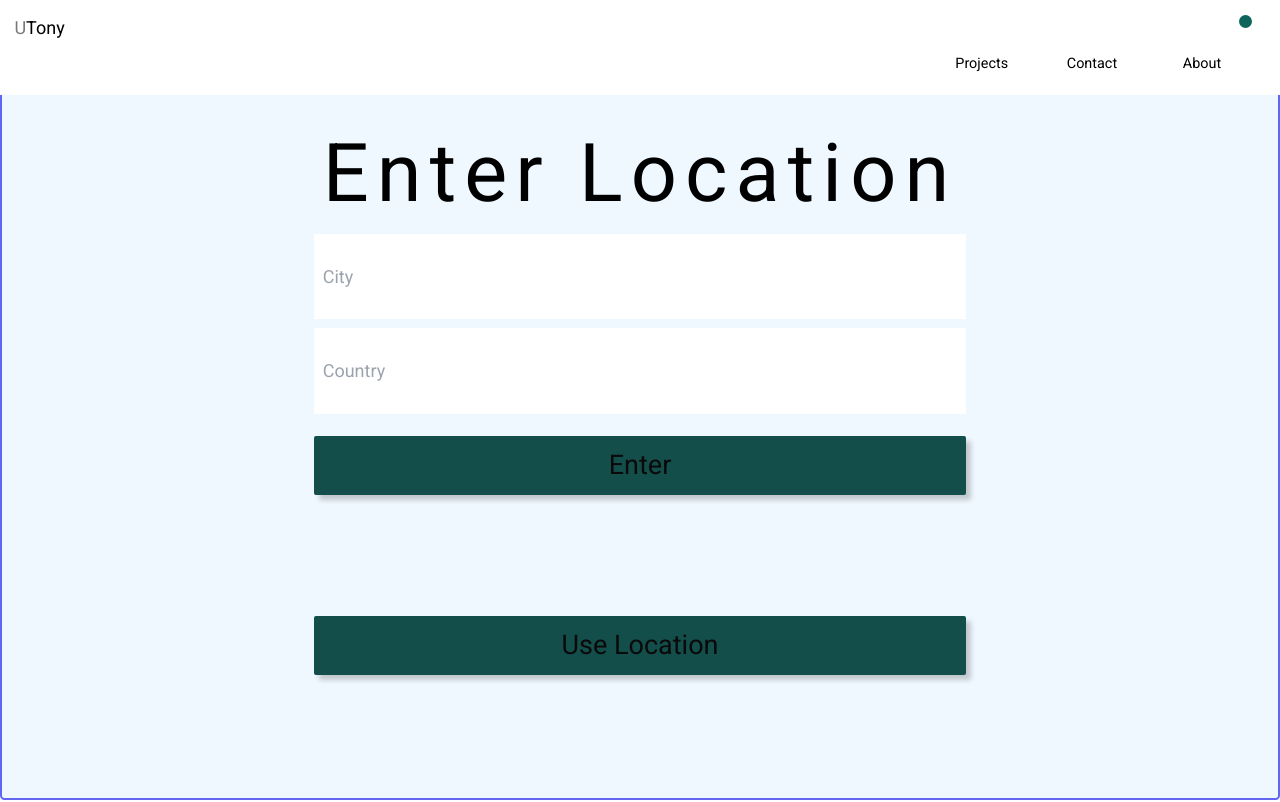
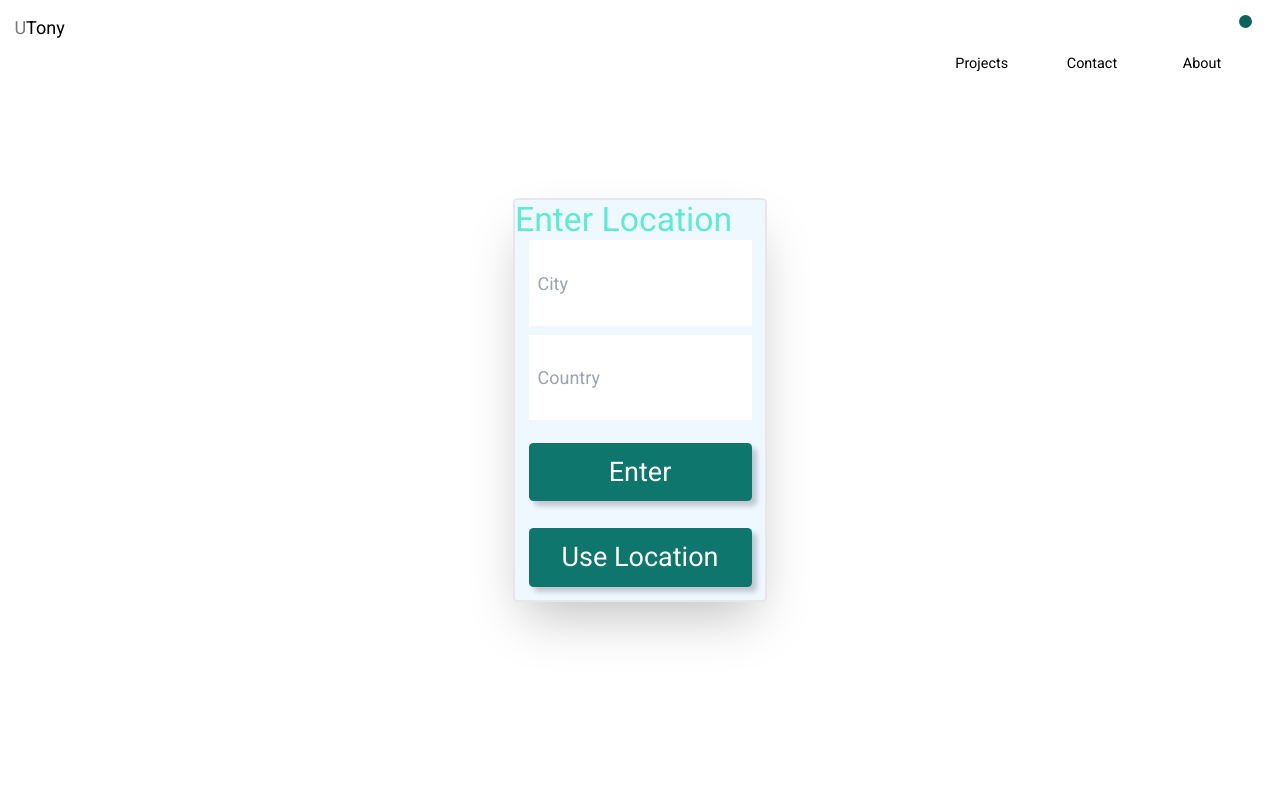
Before and after one commit to UtonyDev/utony-portfolio, a React (Vite) app: page /uweather in a window 1280 px wide. Shown: the top 802 px of the page. Built offline with nearby package versions, Linux system fonts and the light colour scheme.

Commit message:
made some UI adjustments... testing some components

```diff
--- a/src/Pages/utonyweather/form.css
+++ b/src/Pages/utonyweather/form.css
@@ -15,3 +15,46 @@ box-sizing: border-box;
 .input {
     visibility: visible !important;
 }
+
+.form-container {
+    background-color: aliceblue;
+}
+
+.loader {
+    font-size: 10px;
+    width: 1em;
+    height: 1em;
+    border-radius: 50%;
+    position: relative;
+    text-indent: -9999em;
+    animation: mulShdSpin 1.1s infinite ease;
+    transform: translateZ(0);
+  }
+
+  @keyframes mulShdSpin {
+    0%,
+    100% {
+      box-shadow: 0em -2.6em 0em 0em #ffffff, 1.8em -1.8em 0 0em rgba(255,255,255, 0.2), 2.5em 0em 0 0em rgba(255,255,255, 0.2), 1.75em 1.75em 0 0em rgba(255,255,255, 0.2), 0em 2.5em 0 0em rgba(255,255,255, 0.2), -1.8em 1.8em 0 0em rgba(255,255,255, 0.2), -2.6em 0em 0 0em rgba(255,255,255, 0.5), -1.8em -1.8em 0 0em rgba(255,255,255, 0.7);
+    }
+    12.5% {
+      box-shadow: 0em -2.6em 0em 0em rgba(255,255,255, 0.7), 1.8em -1.8em 0 0em #ffffff, 2.5em 0em 0 0em rgba(255,255,255, 0.2), 1.75em 1.75em 0 0em rgba(255,255,255, 0.2), 0em 2.5em 0 0em rgba(255,255,255, 0.2), -1.8em 1.8em 0 0em rgba(255,255,255, 0.2), -2.6em 0em 0 0em rgba(255,255,255, 0.2), -1.8em -1.8em 0 0em rgba(255,255,255, 0.5);
+    }
+    25% {
+      box-shadow: 0em -2.6em 0em 0em rgba(255,255,255, 0.5), 1.8em -1.8em 0 0em rgba(255,255,255, 0.7), 2.5em 0em 0 0em #ffffff, 1.75em 1.75em 0 0em rgba(255,255,255, 0.2), 0em 2.5em 0 0em rgba(255,255,255, 0.2), -1.8em 1.8em 0 0em rgba(255,255,255, 0.2), -2.6em 0em 0 0em rgba(255,255,255, 0.2), -1.8em -1.8em 0 0em rgba(255,255,255, 0.2);
+    }
+    37.5% {
+      box-shadow: 0em -2.6em 0em 0em rgba(255,255,255, 0.2), 1.8em -1.8em 0 0em rgba(255,255,255, 0.5), 2.5em 0em 0 0em rgba(255,255,255, 0.7), 1.75em 1.75em 0 0em #ffffff, 0em 2.5em 0 0em rgba(255,255,255, 0.2), -1.8em 1.8em 0 0em rgba(255,255,255, 0.2), -2.6em 0em 0 0em rgba(255,255,255, 0.2), -1.8em -1.8em 0 0em rgba(255,255,255, 0.2);
+    }
+    50% {
+      box-shadow: 0em -2.6em 0em 0em rgba(255,255,255, 0.2), 1.8em -1.8em 0 0em rgba(255,255,255, 0.2), 2.5em 0em 0 0em rgba(255,255,255, 0.5), 1.75em 1.75em 0 0em rgba(255,255,255, 0.7), 0em 2.5em 0 0em #ffffff, -1.8em 1.8em 0 0em rgba(255,255,255, 0.2), -2.6em 0em 0 0em rgba(255,255,255, 0.2), -1.8em -1.8em 0 0em rgba(255,255,255, 0.2);
+    }
+    62.5% {
+      box-shadow: 0em -2.6em 0em 0em rgba(255,255,255, 0.2), 1.8em -1.8em 0 0em rgba(255,255,255, 0.2), 2.5em 0em 0 0em rgba(255,255,255, 0.2), 1.75em 1.75em 0 0em rgba(255,255,255, 0.5), 0em 2.5em 0 0em rgba(255,255,255, 0.7), -1.8em 1.8em 0 0em #ffffff, -2.6em 0em 0 0em rgba(255,255,255, 0.2), -1.8em -1.8em 0 0em rgba(255,255,255, 0.2);
+    }
+    75% {
+      box-shadow: 0em -2.6em 0em 0em rgba(255,255,255, 0.2), 1.8em -1.8em 0 0em rgba(255,255,255, 0.2), 2.5em 0em 0 0em rgba(255,255,255, 0.2), 1.75em 1.75em 0 0em rgba(255,255,255, 0.2), 0em 2.5em 0 0em rgba(255,255,255, 0.5), -1.8em 1.8em 0 0em rgba(255,255,255, 0.7), -2.6em 0em 0 0em #ffffff, -1.8em -1.8em 0 0em rgba(255,255,255, 0.2);
+    }
+    87.5% {
+      box-shadow: 0em -2.6em 0em 0em rgba(255,255,255, 0.2), 1.8em -1.8em 0 0em rgba(255,255,255, 0.2), 2.5em 0em 0 0em rgba(255,255,255, 0.2), 1.75em 1.75em 0 0em rgba(255,255,255, 0.2), 0em 2.5em 0 0em rgba(255,255,255, 0.2), -1.8em 1.8em 0 0em rgba(255,255,255, 0.5), -2.6em 0em 0 0em rgba(255,255,255, 0.7), -1.8em -1.8em 0 0em #ffffff;
+    }
+  }
--- a/src/Pages/utonyweather/locationForm.jsx
+++ b/src/Pages/utonyweather/locationForm.jsx
@@ -7,6 +7,7 @@ function LocationForm({ fetchData, fetchWeatherByCoordinates }) {
     const [country, setCountry] = useState('');
     const [latitude, setLatitude] = useState('');
     const [longitude, setLongitude] = useState('');
+    const [loading, setLoading] = useState(false);
 
 
     const handleSubmit = (e) => {
@@ -21,7 +22,7 @@ function LocationForm({ fetchData, fetchWeatherByCoordinates }) {
         fetchData(city, country);
     }
 
-    const useCoordsData = (latitude, longitude) => {
+    const useCoordsData = () => {
         if (navigator.geolocation) {
             navigator.geolocation.getCurrentPosition(
               async (position) => {
@@ -42,22 +43,25 @@ function LocationForm({ fetchData, fetchWeatherByCoordinates }) {
           }
         }
 
+
     return (
-        <div className='w-auto place-content-center grid border-2 border-indigo-500 rounded'>
-            <h1><span className="gb gtxt p-5"> Enter Location </span></h1>
-            <form onSubmit={handleSubmit} className='grid grid-rows-4 gap-2'>
-                <input className='mx-3 p-2' type="text" placeholder="City" value={city}
-                onChange={(e) => setCity(e.target.value)} />
+        <div className=' place-content-center grid'>
+            <div className="form-container m-5 grid border-2 shadow-2xl rounded">
 
-                <input className='mx-3 p-2' type="text" placeholder="Country" value={country}
-                onChange={(e) => setCountry(e.target.value)} />
+                <h1><span className="text-teal-300 text-3xl text-justify"> Enter Location </span></h1>
+                <form onSubmit={handleSubmit} className='grid grid-rows-3 gap-2'>
+                    <input className='mx-3 p-2' type="text" placeholder="City" value={city}
+                    onChange={(e) => setCity(e.target.value)} />
 
-                <button className='mx-3 my-3 p-2 bg-teal-900' type="submit"> Enter </button>
+                    <input className='mx-3 p-2' type="text" placeholder="Country" value={country}
+                    onChange={(e) => setCountry(e.target.value)} />
 
-            </form>
+                    <button className='mx-3 my-3 p-2 bg-teal-700 rounded text-white' type="submit"> Enter </button>
 
-            <button className='mx-3 my-3 p-2 bg-teal-900' onClick={useCoordsData}>Use Location</button>
+                </form>
 
+                <button className='mx-3 my-3 p-2 bg-teal-700 rounded text-white' onClick={useCoordsData}>Use Location</button>
+            </div>
         </div>
     );
     }
--- a/src/Pages/utonyweather/uweather.css
+++ b/src/Pages/utonyweather/uweather.css
@@ -4,6 +4,6 @@
 
 
 .weather-app {
-    background-color: aliceblue;
     display: grid;
+    background-color: var(--topbackclr);
 }
--- a/src/Pages/utonyweather/uweather.jsx
+++ b/src/Pages/utonyweather/uweather.jsx
@@ -4,29 +4,25 @@ import './uweather.css';
 
 const UWeather = () => {
     const [data, setData] = useState(null);
-    const [prompt, setPrompt] = useState(false); // Default to `false` to prevent showing the prompt initially
+    const [prompt, setPrompt] = useState(false);
+    const [loading, setLoading] = useState(false);
     const [error, setError] = useState(null);
 
     useEffect(() => {
-        // Check if any data exists in localStorage during the initial render
-        const keys = Object.keys(localStorage);
-        console.log(keys);
-        console.log(keys.length);
+        // Retrieve the weather cache object from localStorage
+        const weatherCacheKey = 'weatherCache';
+        const cachedData = JSON.parse(localStorage.getItem(weatherCacheKey)) || {}; // Use empty object if no data is present
 
-        if (keys.length > 0) {
-            try {
-                // Retrieve the most recent data in localStorage (optional logic can be added to handle multiple keys)
-                const latestKey = keys[keys.length - 1]; // Example: Get the last added key
-                console.log(latestKey);
-                const cachedData = JSON.parse(localStorage.getItem(latestKey));
+        console.log('Cached data:', cachedData);
 
-                setData(cachedData); // Use cached data for rendering
-                console.log('Using cached data from localStorage:', cachedData);
+        // Check if there is any data in the cache
+        if (Object.keys(cachedData).length > 0) {
+            // Optional: You can handle the most recent data or specific logic to pick data
+            const latestKey = Object.keys(cachedData)[Object.keys(cachedData).length - 1]; // Get the last added key
+            const latestData = cachedData[latestKey];
 
-
-            } catch (err) {
-                console.error('Error parsing cached data:', err);
-            }
+            setData(latestData); // Use the most recent cached data for rendering
+            console.log('Using cached data from weatherCache:', latestData);
         } else {
             // No cached data, show the location prompt
             setPrompt(true);
@@ -36,13 +32,16 @@ const UWeather = () => {
     // Function to fetch weather data
     const fetchData = async (city, country) => {
         const cacheKey = `${city}:${country}`;
-        const cachedWeather = localStorage.getItem(cacheKey);
+        const weatherCacheKey = 'weatherCache';
 
-        console.log(cacheKey);
+        // Retrieve the cache object from localStorage
+        const cachedData = JSON.parse(localStorage.getItem(weatherCacheKey)) || {};
 
-        // Check if data exists in localStorage
-        if (cachedWeather) {
-            const jsonCachedData = JSON.parse(cachedWeather); // Parse cached data
+        console.log('Cache key:', cacheKey);
+
+        // Check if data for the given city-country pair exists in the cache
+        if (cachedData[cacheKey]) {
+            const jsonCachedData = cachedData[cacheKey]; // Access cached data
             setData(jsonCachedData); // Set the state to cached data
             console.log('Using cached weather data:', jsonCachedData);
         } else {
@@ -56,7 +55,11 @@ const UWeather = () => {
                 }
 
                 const jsonData = await response.json();
-                localStorage.setItem(cacheKey, JSON.stringify(jsonData)); // Store fetched data in cache
+
+                // Update the cache object with new data
+                cachedData[cacheKey] = jsonData;
+                localStorage.setItem(weatherCacheKey, JSON.stringify(cachedData)); // Save the updated cache to localStorage
+
                 setData(jsonData); // Set the fetched data to state
                 console.log('Fetched data from server:', jsonData);
             } catch (err) {
@@ -70,34 +73,45 @@ const UWeather = () => {
 
     const fetchWeatherByCoordinates = async (latitude, longitude) => {
         const cacheKey = `${latitude}:${longitude}`;
-        const cachedWeather = localStorage.getItem(cacheKey);
+        const weatherCacheKey = 'weatherCache';
 
-        console.log(cacheKey);
+        // Retrieve the cache object from localStorage
+        const cachedData = JSON.parse(localStorage.getItem(weatherCacheKey)) || {};
 
-        // Check if data exists in localStorage
-        if (cachedWeather) {
-            const jsonCachedData = JSON.parse(cachedWeather); // Parse cached data
+        console.log('Cache key:', cacheKey);
+
+        // Check if data for the given coordinate pair exists in the cache
+        if (cachedData[cacheKey]) {
+            const jsonCachedData = cachedData[cacheKey]; // Access cached data
             setData(jsonCachedData); // Set the state to cached data
             console.log('Using cached weather data:', jsonCachedData);
         } else {
             console.log('Data not found in cache... fetching from server');
             setPrompt(true); // Show prompt while fetching
+
             try {
                 const response = await fetch(`https://utony-weather-server.onrender.com/api/weather?latitude=${latitude}&longitude=${longitude}`);
 
                 if (!response.ok) {
                     throw new Error('Network response was not ok');
+                } else {
+                    setLoading(true);
+                    console.log("response ok loading...");
                 }
 
                 const jsonData = await response.json();
-            localStorage.setItem(cacheKey, JSON.stringify(jsonData)); // Store fetched data in cache
+                // Update the cache object with new data
+                cachedData[cacheKey] = jsonData;
+                localStorage.setItem(weatherCacheKey, JSON.stringify(cachedData)); // Save the updated cache to localStorage
+
                 setData(jsonData); // Set the fetched data to state
                 console.log('Fetched data from server:', jsonData);
             } catch (err) {
                 console.error('Error fetching weather data:', err);
                 setError(err.message); // Handle network error
             } finally {
-            setPrompt(false); // End prompt state
+                setPrompt(false);
+                setLoading(false) // End prompt state
             }
         }
     }
@@ -109,6 +123,15 @@ const UWeather = () => {
             </div>
         );
     }
+
+    if (loading) {
+        return (
+            <div className="grid place-content-center">
+                <span className=""> loading... </span>
+            </div>
+        )
+    }
+
 
     if (error) {
         return (
```
Lines whose indentation alone changed are shown as unchanged.
